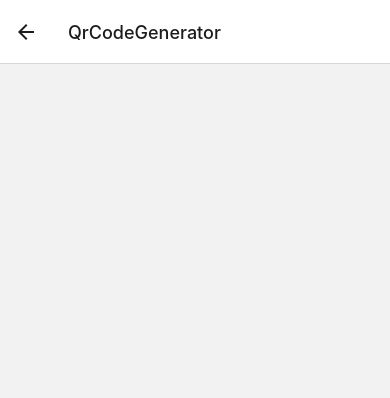
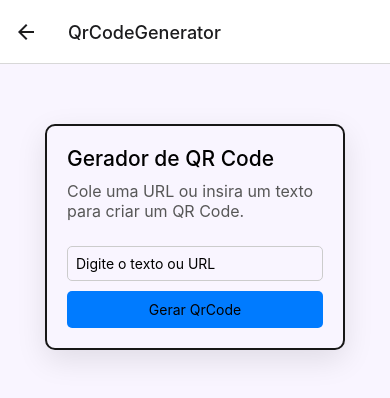
Before and after one commit to JamesMorais/qr-code-app, a React Native app: screen /QrCodeGenerator in a window 390 px wide. Shown: the top 398 px of the page. Built offline with nearby package versions, Linux system fonts and the light colour scheme.

Commit message:
Implementando página de gerador de QrCode

```diff
--- a/package.json
+++ b/package.json
@@ -19,7 +19,8 @@
     "react-native": "0.74.5",
     "react-native-qrcode-svg": "^6.3.2",
     "react-native-safe-area-context": "4.10.5",
-    "react-native-screens": "3.31.1"
+    "react-native-screens": "3.31.1",
+    "react-native-svg": "^15.2.0"
   },
   "devDependencies": {
     "@babel/core": "^7.20.0"
--- a/src/components/input/Input.js
+++ b/src/components/input/Input.js
@@ -1,6 +1,6 @@
 import PropTypes from 'prop-types';
 import { View, Text, TextInput, StyleSheet } from 'react-native';
-import { View } from 'react-native'
+
 import { styles } from './InputStyles';
 
 export default function Input(props) {
--- a/src/pages/qrCodeGenerator/QrCodeGeneratorPage.js
+++ b/src/pages/qrCodeGenerator/QrCodeGeneratorPage.js
@@ -1,6 +1,71 @@
-export default function QrCodeGeneratorPage(){
-    return(
-        <>
-        </>
+import CustomButton from "../../components/customButton/CustomButton"
+import Input from '../../components/input/Input'
+import QRCode from 'react-native-qrcode-svg';
+import { View, Text } from "react-native";
+import React, { useState } from 'react';
+import { styles } from "../../styles/commonStyles";
+
+export default function QrCodeGeneratorPage({ navigation }) {
+    const [qrValue, setQRValue] = useState('');
+    const [isActive, setIsActive] = useState(false);
+
+    const generateQRCode = () => {
+        if (!qrValue) return;
+
+        setIsActive(true);
+    };
+
+    const handleInputChange = (text) => {
+        setQRValue(text);
+
+        if (!text) {
+            setIsActive(false);
+        }
+    };
+
+    return (
+        <View style={[styles.container, { justifyContent: 'flex-start', paddingTop: 20 }]}>
+            <View style={styles.barcodeImageBox}>
+                {/*<Image source={barcodeImage} style={{ height: 150, width: 150 }} />*/}
+            </View>
+            <View style={styles.wrapper}>
+                <Text style={styles.title}>
+                    Gerador de QR Code
+                </Text>
+                <Text style={styles.description}>
+                    Cole uma URL ou insira um texto para criar um QR Code.
+                </Text>
+                {/*<TextInput
+                    style={styles.input}
+                    placeholder="   Digite o texto ou URL"
+                    value={qrValue}
+                    onChangeText={handleInputChange}
+                />*/}
+                <Input placeholder='Digite o texto ou URL' value={qrValue} onChangeText={handleInputChange} />
+                {/* <TouchableOpacity
+                    style={[styles.button, { alignItems: 'center', backgroundColor: '#171717' }]}
+                    onPress={generateQRCode}
+                >
+                    <Text style={[styles.buttonText, { color: '#F9F5FF' }]}>
+                        Gerar QR Code
+                    </Text>
+                </TouchableOpacity>*/}
+                <CustomButton onPress={generateQRCode}>
+                    <Text>
+                        Gerar QrCode
+                    </Text>
+                </CustomButton>
+                {isActive && (
+                    <View style={styles.qrCode}>
+                        <QRCode
+                            value={qrValue}
+                            size={200}
+                            color="black"
+                            backgroundColor="white"
+                        />
+                    </View>
+                )}
+            </View>
+        </View>
     )
 }
```
Also changed, not shown: 1 other file (tests, documents, lock files or other folders).
